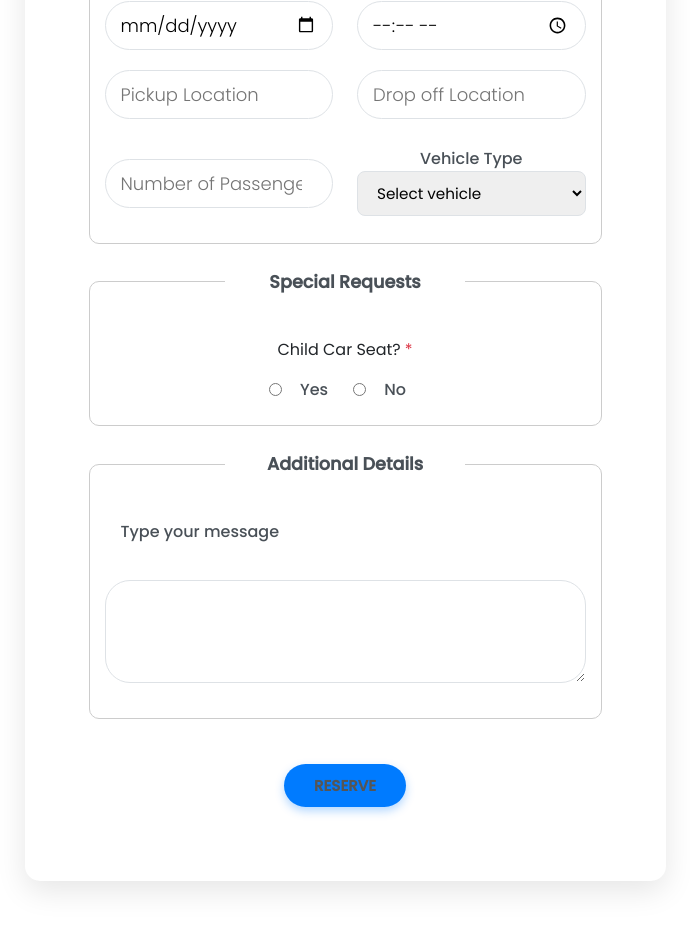
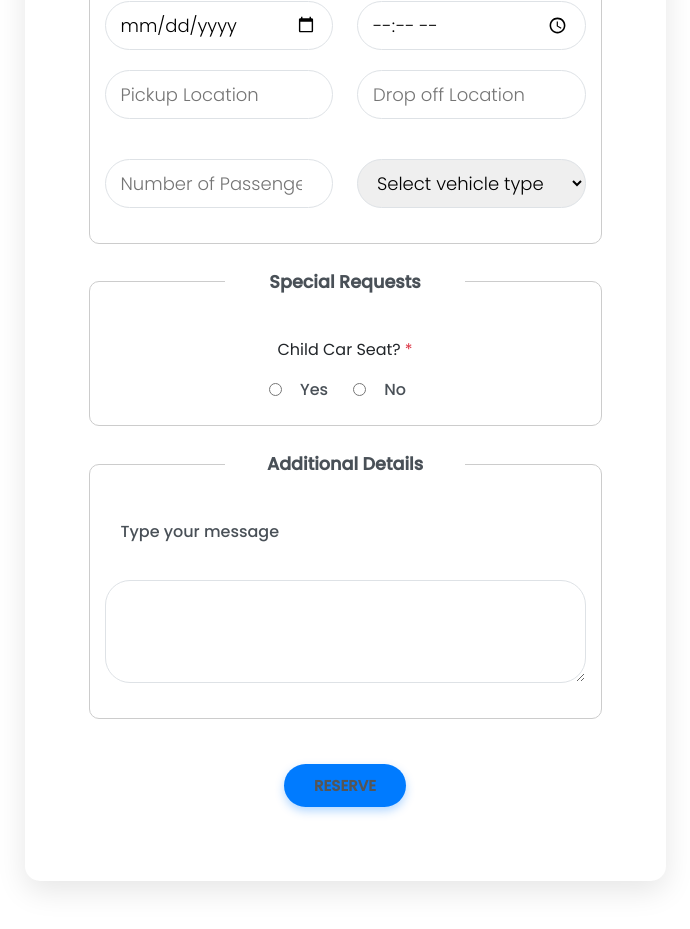
Before and after one commit to aiisharv1/amr-front-end, a React (Create React App) app in the folder amr-frontend/: page /reservations in a window 1280 px wide. Shown: the part 800-1729 px from the top of the page, without its empty margins (295-985 px from the left). Built offline with nearby package versions, Linux system fonts and the light colour scheme; a web font is replaced by a local one.

Commit message:
Clean up

```diff
--- a/amr-frontend/src/pages/Reservations.jsx
+++ b/amr-frontend/src/pages/Reservations.jsx
@@ -462,7 +462,6 @@ function Reservations() {
                         />
                       </div>
                       <div className="form-group col-sm-6 flex-column d-flex">
-                        <label htmlFor="vehicleType" style={{ paddingBottom: 0, margin: 'unset' }}>Vehicle Type</label>
                         <div className="form-group col-sm-12 flex-row d-flex">
                           <select
                             id="vehicle-type"
@@ -472,7 +471,7 @@ function Reservations() {
                             style={{ width: '100%' }}
                             required
                           >
-                            <option value="" disabled>Select vehicle</option>
+                            <option value="" disabled>Select vehicle type</option>
                             <option value="suv">SUV</option>
                             <option value="sedan">Sedan</option>
                             <option value="limoBus">Limo Bus</option>
--- a/amr-frontend/src/styles/main.css
+++ b/amr-frontend/src/styles/main.css
@@ -297,7 +297,8 @@ body {
 
 input,
 textarea,
-button {
+button,
+select {
   padding: 8px 15px;
   border-radius: 25px !important;
   margin: 20px 0;
```
